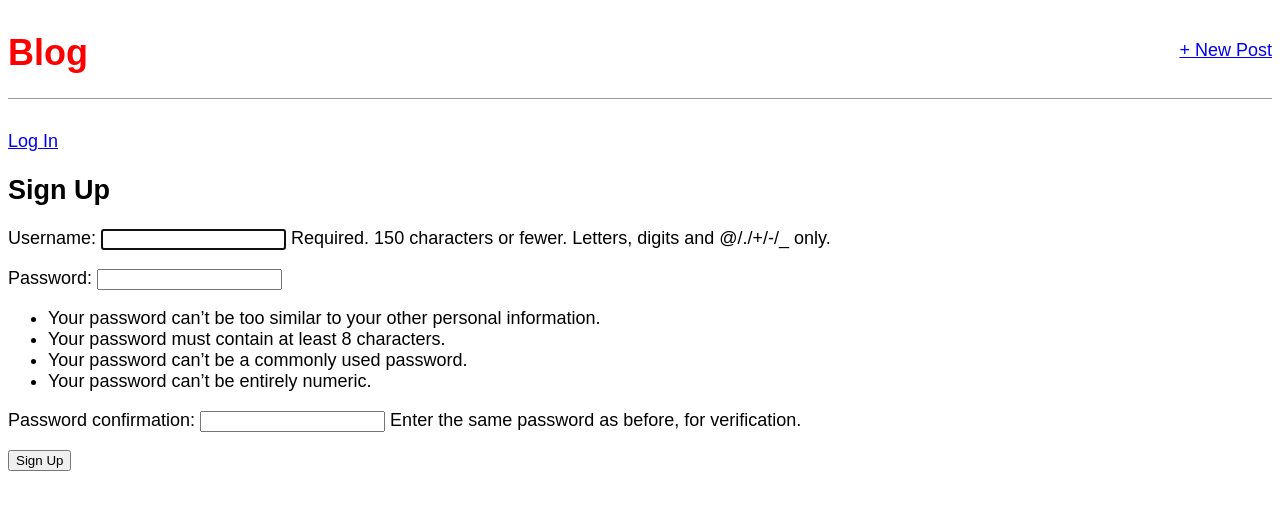
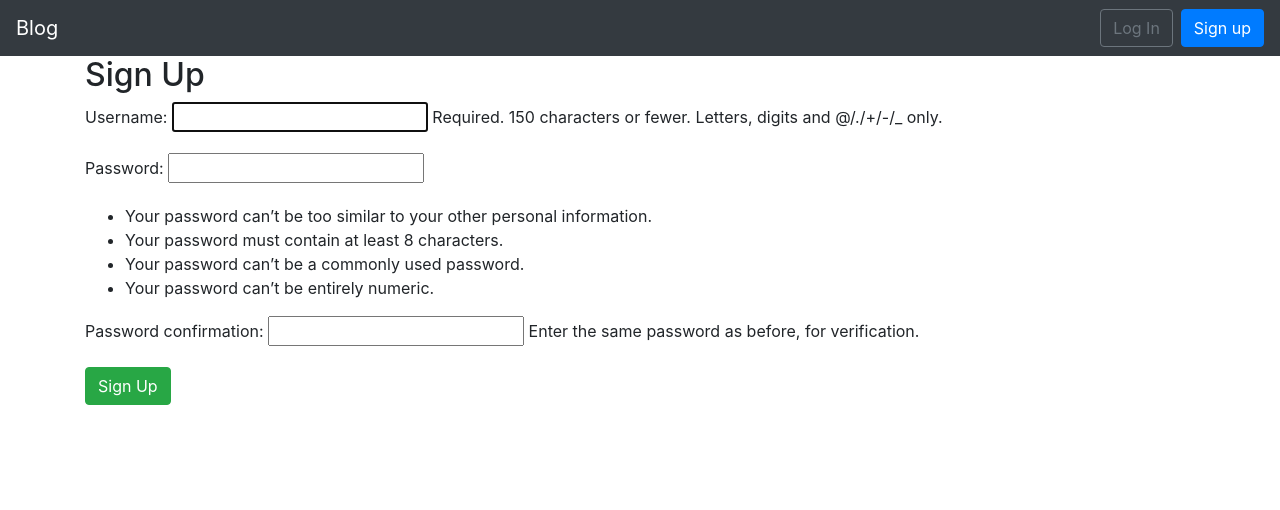
Before and after one commit to confused-kiwi/python-with-ai, a Django app: page /accounts/signup/ in a window 1280 px wide. Shown: the top 510 px of the page. Run offline with Django 4.2, Linux system fonts and the light colour scheme; some libraries are stand-ins or nearby versions.

Commit message:
hw7done
a bit ahead but not working fully

```diff
--- a/Level 3/blog/templates/base.html
+++ b/Level 3/blog/templates/base.html
@@ -1,28 +1,63 @@
 <!-- templates/base.html -->
-{% load static %}
+<!DOCTYPE html>
 <html>
 <head>
-        <title>Luciana's Blog</title>
-        <link rel="stylesheet" href="{% static 'css/base.css'%}">
+<meta charset="uft-8">
+<title>My Super Blog</title>
+<meta name="viewport" content="width=device-width, initial-scale=1, shrink-to-fit=no">
+<!-- Bootstrap CSS -->
+<link rel="stylesheet" href="https://stackpath.bootstrapcdn.com/bootstrap/4.5.0/css/bootstrap.min.
+css" integrity="sha384-9aIt2nRpC12Uk9gS9baDl411NQApFmC26EwAOH8WgZl5MYYxFfc+NcPb1dKGj7Sk" crossorigin="anon
+ymous">
 </head>
 <body>
-        <header>
-            <div class="nav-left">
-                <h1><a href="{% url 'home' %}" >Blog</a></h1>
+<nav class="navbar navbar-expand-lg navbar-dark bg-dark">
+<a class="navbar-brand" href="{% url 'home' %}">Blog</a>
+
+<button class="navbar-toggler" type="button" data-toggle="collapse" data-
+target="#navbarSupportedContent" aria-controls="navbarSupportedContent"
+
+aria-expanded="false" aria-label="Toggle navigation">
+<span class="navbar-toggler-icon"></span>
+</button>
+{% if user.is_authenticated %}
+<div class="dropdown show mr-auto">
+<a class="btn btn-secondary dropdown-toggle" href="#" role="button"
+id="dropdownMenuLink" data-toggle="dropdown" aria-haspopup="true" aria-expanded="false">
+
+
+{{ user.username }}
+</a>
+<div class="dropdown-menu" aria-labelledby="dropdownMenuLink">
+<a class="dropdown-item" href="{% url 'password_change'%}">Change
+
+password</a>
+
+<a class="dropdown-item" href="{% url 'logout' %}"> Log Out</a>
+{% else %}
+<form class="form-inline ml-auto">
+<a href="{% url 'login' %}" class="btn btn-outline-secondary">
+Log In</a>
+<a href="{% url 'signup' %}" class="btn btn-primary ml-2">
+Sign up</a>
+</form>
+{% endif %}
 </div>
-            <div class="nav-right">
-                <a href="{% url 'post_new' %}">+ New Post</a>
 </div>
-        </header>
-        {% if user.is_authenticated %}
-            <p>Hi {{ user.username }}!</p>
-            <a href="{% url 'logout' %}">Log Out</a>
-        {% else %}
-            <a href="{% url 'login' %}">Log In</a>
-        {% endif %}
-    <div>
+</nav>
+<main>
+<div class="container">
 {% block content %}
 {% endblock content %}
 </div>
+</main>
+<!-- Optional JavaScript -->
+<!-- jQuery first, then Popper.js, then Bootstrap JS -->
+<script src="https://code.jquery.com/jquery-3.5.1.slim.min.js" integrity="sha384-DfXdz2htPH0lsSSs5
+nCTpuj/zy4C+OGpamoFVy38MVBnE+IbbVYUew+OrCXaRkfj" crossorigin="anonymous"></script>
+<script src="https://cdn.jsdelivr.net/npm/popper.js@1.16.0/dist/umd/popper.min.js" integrity="sha3
+84-Q6E9RHvbIyZFJoft+2mJbHaEWldlvI9IOYy5n3zV9zzTtmI3UksdQRVvoxMfooAo" crossorigin="anonymous"></script>
+<script src="https://stackpath.bootstrapcdn.com/bootstrap/4.5.0/js/bootstrap.min.js" integrity="sh
+a384-OgVRvuATP1z7JjHLkuOU7Xw704+h835Lr+6QL9UvYjZE3Ipu6Tp75j7Bh/kR0JKI" crossorigin="anonymous"></script>
 </body>
 </html>
--- a/Level 3/blog/templates/registration/login.html
+++ b/Level 3/blog/templates/registration/login.html
@@ -5,6 +5,6 @@
 <form method="POST">
     {% csrf_token %}
     {{ form.as_p }}
-    <button type="submit">Log In</button>
+    <button type="submit" class="btn btn-success m1-2">Log In</button>
 </form>
 {% endblock content %}
--- a/Level 3/blog/templates/registration/signup.html
+++ b/Level 3/blog/templates/registration/signup.html
@@ -6,6 +6,6 @@
 <form method="POST">
     {% csrf_token %}
     {{ form.as_p }}
-    <button type="submit">Sign Up</button>
+    <button type="submit" class="btn btn-success m1-2">Sign Up</button>
 </form>
 {% endblock content %}
```
Also changed, not shown: Level 3/blog/blog/views.py (+4 -3 lines), Level 3/blog/db.sqlite3. Lines whose indentation alone changed are shown as unchanged.
